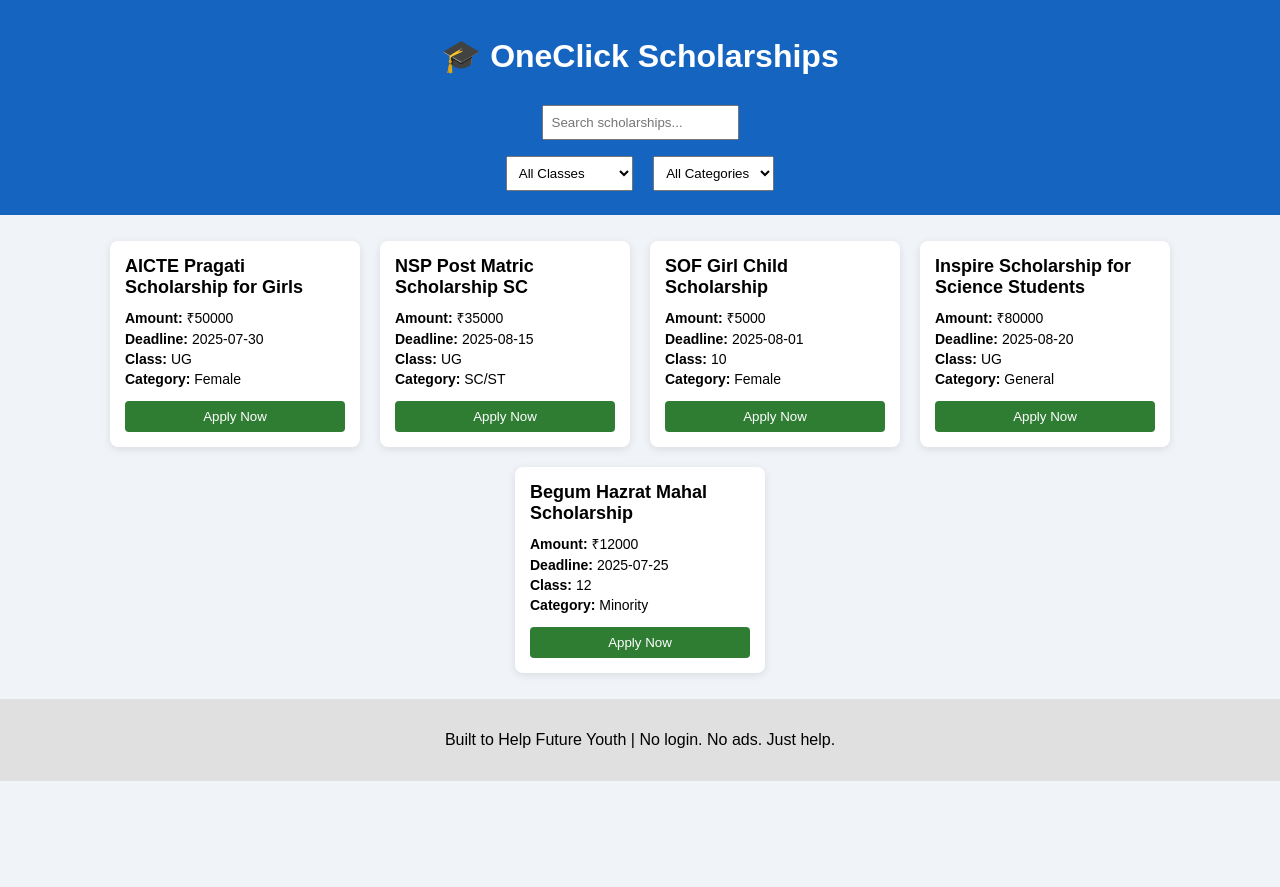
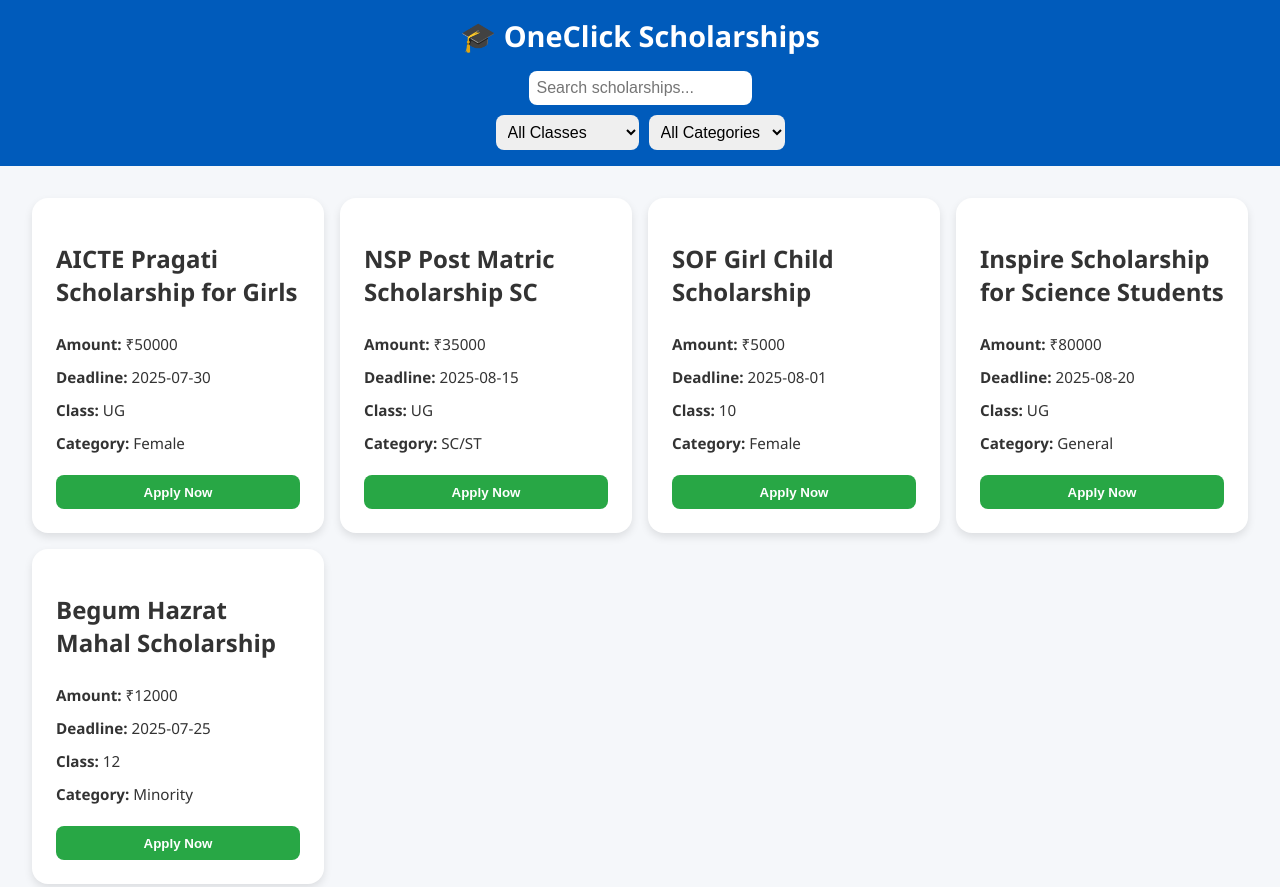
Before and after one commit to nv1nz/OneClick-Scholarships, a plain HTML site: page index.html in a window 1280 px wide. Shown: the top 887 px of the page. Before the commit the page ends 800 px from the top, so only its background shows below. Drawn offline with Linux system fonts and the light colour scheme.

Commit message:
Update style.css

```diff
--- a/style.css
+++ b/style.css
@@ -1,62 +1,95 @@
 body {
-  font-family: Arial, sans-serif;
   margin: 0;
-  padding: 0;
-  background: #f0f4f8;
+  font-family: 'Segoe UI', Tahoma, Geneva, Verdana, sans-serif;
+  background: #f5f7fa;
+  color: #333;
+  display: flex;
+  flex-direction: column;
+  min-height: 100vh;
 }
 
 header {
-  background-color: #1565c0;
-  color: white;
+  background-color: #005bbb;
+  padding: 1rem;
+  color: #fff;
   text-align: center;
-  padding: 1rem;
+}
+
+header h1 {
+  margin: 0 0 1rem 0;
+  font-size: 1.8rem;
+}
+
+.filters {
+  display: flex;
+  flex-wrap: wrap;
+  justify-content: center;
+  gap: 10px;
+  margin-top: 10px;
 }
 
 input, select {
-  margin: 0.5rem;
   padding: 0.5rem;
+  font-size: 1rem;
+  border-radius: 8px;
+  border: none;
+  outline: none;
+  max-width: 90vw;
 }
 
 main {
-  padding: 1rem;
-  display: flex;
-  flex-wrap: wrap;
-  justify-content: center;
+  display: grid;
+  gap: 1rem;
+  grid-template-columns: repeat(auto-fit, minmax(260px, 1fr));
+  padding: 2rem;
+  flex: 1;
 }
 
 .card {
-  background: white;
-  border-radius: 8px;
-  box-shadow: 0 2px 8px rgba(0,0,0,0.1);
-  margin: 10px;
-  padding: 15px;
-  width: 250px;
-  box-sizing: border-box;
+  background: #fff;
+  border-radius: 16px;
+  box-shadow: 0 4px 8px rgba(0,0,0,0.1);
+  padding: 1.5rem;
+  display: flex;
+  flex-direction: column;
+  justify-content: space-between;
+  transition: transform 0.2s;
 }
 
-.card h2 {
-  font-size: 18px;
-  margin: 0 0 10px;
+.card:hover {
+  transform: translateY(-5px);
+}
+
+.card h3 {
+  margin-top: 0;
+  font-size: 1.1rem;
+  color: #005bbb;
 }
 
 .card p {
-  margin: 4px 0;
-  font-size: 14px;
+  margin: 0.4rem 0;
+  font-size: 0.95rem;
 }
 
 .card button {
-  margin-top: 10px;
-  padding: 0.5rem;
-  width: 100%;
-  background: #2e7d32;
+  margin-top: 1rem;
+  padding: 0.6rem;
+  background-color: #28a745;
   color: white;
   border: none;
-  border-radius: 4px;
+  border-radius: 8px;
   cursor: pointer;
+  font-weight: bold;
+  transition: background 0.3s;
+}
+
+.card button:hover {
+  background-color: #218838;
 }
 
 footer {
   text-align: center;
+  background-color: #eee;
   padding: 1rem;
-  background: #e0e0e0;
+  font-size: 0.9rem;
 }
```
